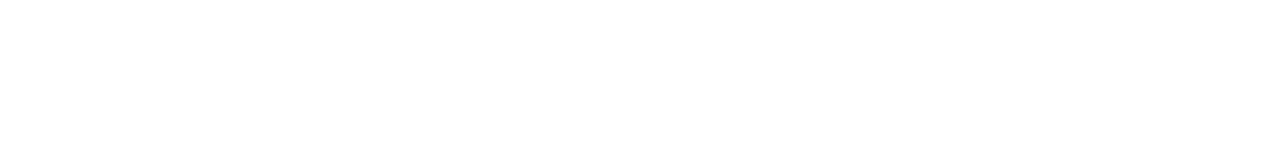
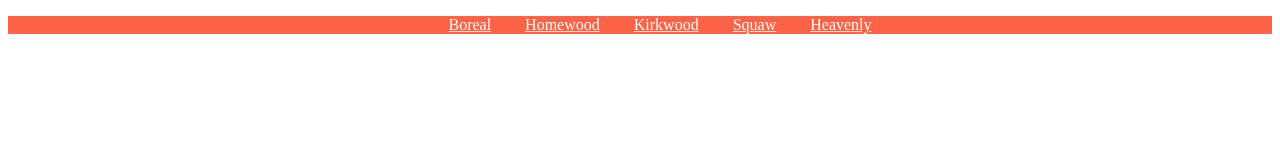
Before and after one commit to Toddbaldwin86/week3, a plain HTML site: page index.html in a window 1280 px wide. Drawn offline with Linux system fonts and the light colour scheme.

Commit message:
added header

```diff
--- a/css/main.css
+++ b/css/main.css
@@ -0,0 +1,23 @@
+header {
+  color: white;
+  background-color: tomato;
+  text-decoration: none;
+  text-align: center;
+  padding: 0;
+}
+a {
+  padding: 10px 15px;
+}
+
+a:link {
+  color: white;
+}
+
+a:visited {
+  color: white;
+}
+
+a:hover {
+  background-color: gray;
+  boarder-style: inset;
+}
--- a/index.html
+++ b/index.html
@@ -7,6 +7,15 @@
     <link rel="stylesheet" href="css/main.css">
   </head>
   <body>
+    <header>
+      <ul>
+        <a href="http://www.rideboreal.com/">Boreal</a>
+        <a href="http://www.skihomewood.com/">Homewood</a>
+        <a href="https://www.kirkwood.com/">Kirkwood</a>
+        <a href="http://squawalpine.com/">Squaw</a>
+        <a href="https://www.skiheavenly.com/">Heavenly</a>
+      </ul>
+    </header>
 
   </body>
 </html>
```
